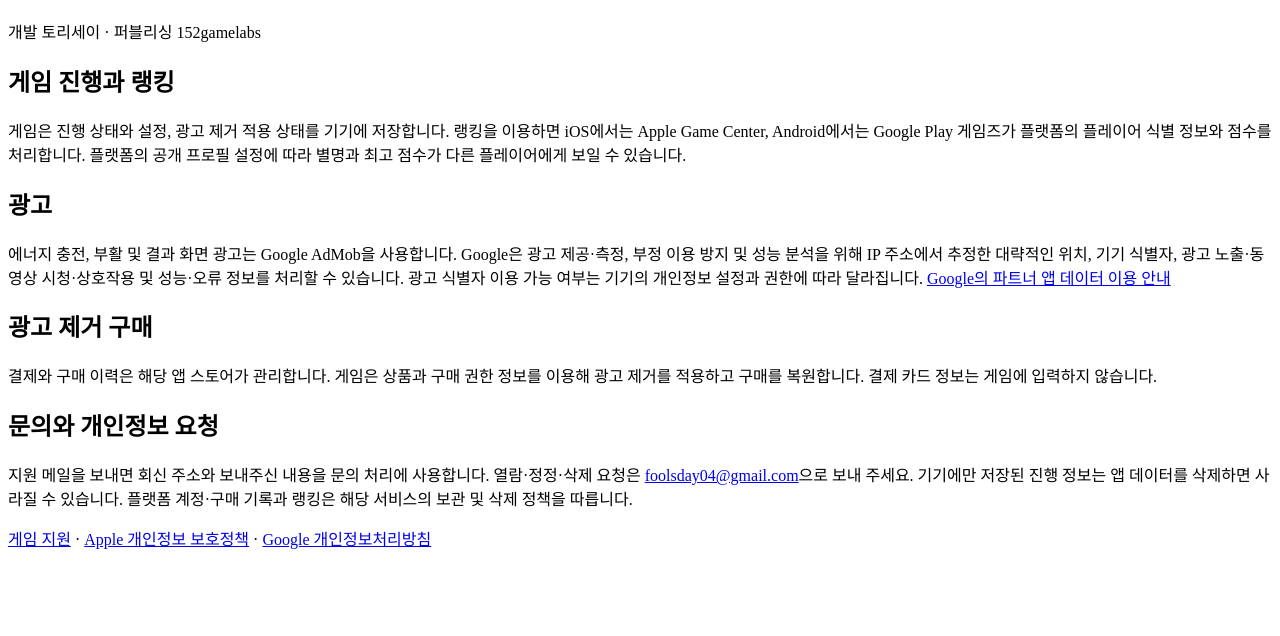
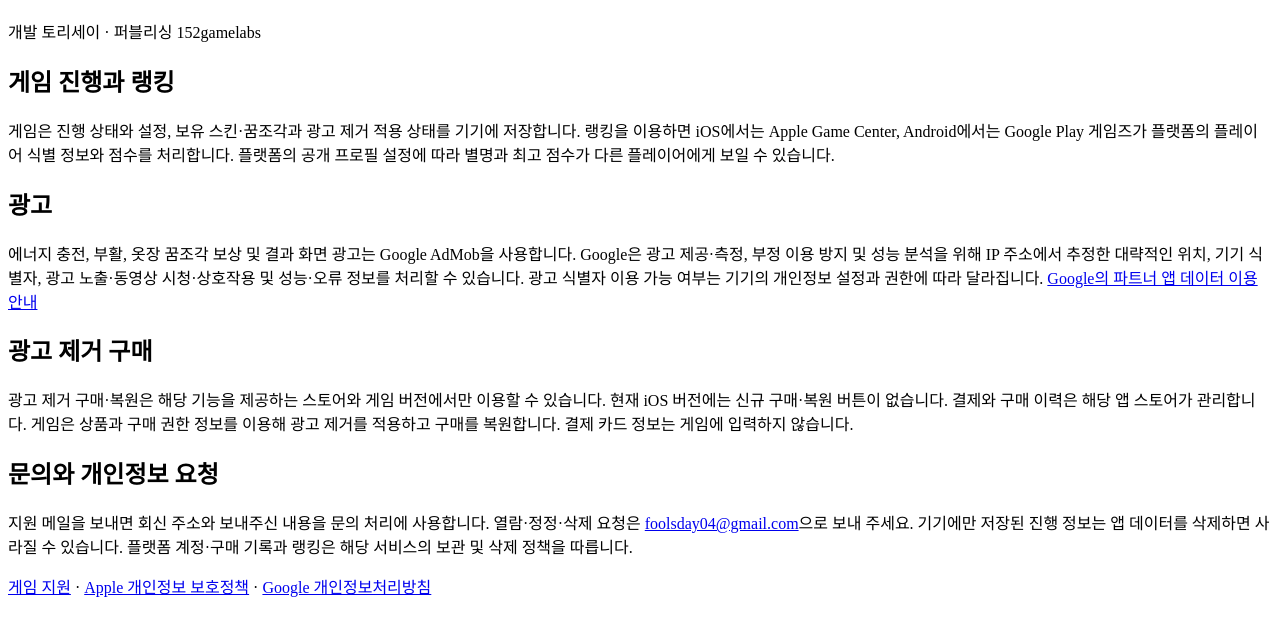
Before and after one commit to 152gamelabs/152gamelabs.github.io, a plain HTML site: page torissey/privacy.html in a window 1280 px wide. Shown: the part 70-706 px from the top of the page. Drawn offline with Linux system fonts and the light colour scheme.

Commit message:
Describe Torissey wardrobe local storage and rewarded ads

```diff
--- a/torissey/privacy.html
+++ b/torissey/privacy.html
@@ -1,6 +1,6 @@
 <!doctype html><html lang="ko"><meta charset="utf-8"><meta name="viewport" content="width=device-width,initial-scale=1"><title>토리세이: 집으로 | 개인정보처리방침</title><main>
 <h1>토리세이: 집으로 개인정보처리방침</h1><p>개발 토리세이 · 퍼블리싱 152gamelabs</p>
-<h2>게임 진행과 랭킹</h2><p>게임은 진행 상태와 설정, 광고 제거 적용 상태를 기기에 저장합니다. 랭킹을 이용하면 iOS에서는 Apple Game Center, Android에서는 Google Play 게임즈가 플랫폼의 플레이어 식별 정보와 점수를 처리합니다. 플랫폼의 공개 프로필 설정에 따라 별명과 최고 점수가 다른 플레이어에게 보일 수 있습니다.</p>
-<h2>광고</h2><p>에너지 충전, 부활 및 결과 화면 광고는 Google AdMob을 사용합니다. Google은 광고 제공·측정, 부정 이용 방지 및 성능 분석을 위해 IP 주소에서 추정한 대략적인 위치, 기기 식별자, 광고 노출·동영상 시청·상호작용 및 성능·오류 정보를 처리할 수 있습니다. 광고 식별자 이용 가능 여부는 기기의 개인정보 설정과 권한에 따라 달라집니다. <a href="https://policies.google.com/technologies/partner-sites?hl=ko">Google의 파트너 앱 데이터 이용 안내</a></p>
-<h2>광고 제거 구매</h2><p>결제와 구매 이력은 해당 앱 스토어가 관리합니다. 게임은 상품과 구매 권한 정보를 이용해 광고 제거를 적용하고 구매를 복원합니다. 결제 카드 정보는 게임에 입력하지 않습니다.</p>
+<h2>게임 진행과 랭킹</h2><p>게임은 진행 상태와 설정, 보유 스킨·꿈조각과 광고 제거 적용 상태를 기기에 저장합니다. 랭킹을 이용하면 iOS에서는 Apple Game Center, Android에서는 Google Play 게임즈가 플랫폼의 플레이어 식별 정보와 점수를 처리합니다. 플랫폼의 공개 프로필 설정에 따라 별명과 최고 점수가 다른 플레이어에게 보일 수 있습니다.</p>
+<h2>광고</h2><p>에너지 충전, 부활, 옷장 꿈조각 보상 및 결과 화면 광고는 Google AdMob을 사용합니다. Google은 광고 제공·측정, 부정 이용 방지 및 성능 분석을 위해 IP 주소에서 추정한 대략적인 위치, 기기 식별자, 광고 노출·동영상 시청·상호작용 및 성능·오류 정보를 처리할 수 있습니다. 광고 식별자 이용 가능 여부는 기기의 개인정보 설정과 권한에 따라 달라집니다. <a href="https://policies.google.com/technologies/partner-sites?hl=ko">Google의 파트너 앱 데이터 이용 안내</a></p>
+<h2>광고 제거 구매</h2><p>광고 제거 구매·복원은 해당 기능을 제공하는 스토어와 게임 버전에서만 이용할 수 있습니다. 현재 iOS 버전에는 신규 구매·복원 버튼이 없습니다. 결제와 구매 이력은 해당 앱 스토어가 관리합니다. 게임은 상품과 구매 권한 정보를 이용해 광고 제거를 적용하고 구매를 복원합니다. 결제 카드 정보는 게임에 입력하지 않습니다.</p>
 <h2>문의와 개인정보 요청</h2><p>지원 메일을 보내면 회신 주소와 보내주신 내용을 문의 처리에 사용합니다. 열람·정정·삭제 요청은 <a href="mailto:foolsday04@gmail.com">foolsday04@gmail.com</a>으로 보내 주세요. 기기에만 저장된 진행 정보는 앱 데이터를 삭제하면 사라질 수 있습니다. 플랫폼 계정·구매 기록과 랭킹은 해당 서비스의 보관 및 삭제 정책을 따릅니다.</p><p><a href="support.html">게임 지원</a> · <a href="https://www.apple.com/legal/privacy/">Apple 개인정보 보호정책</a> · <a href="https://policies.google.com/privacy">Google 개인정보처리방침</a></p></main></html>
```
